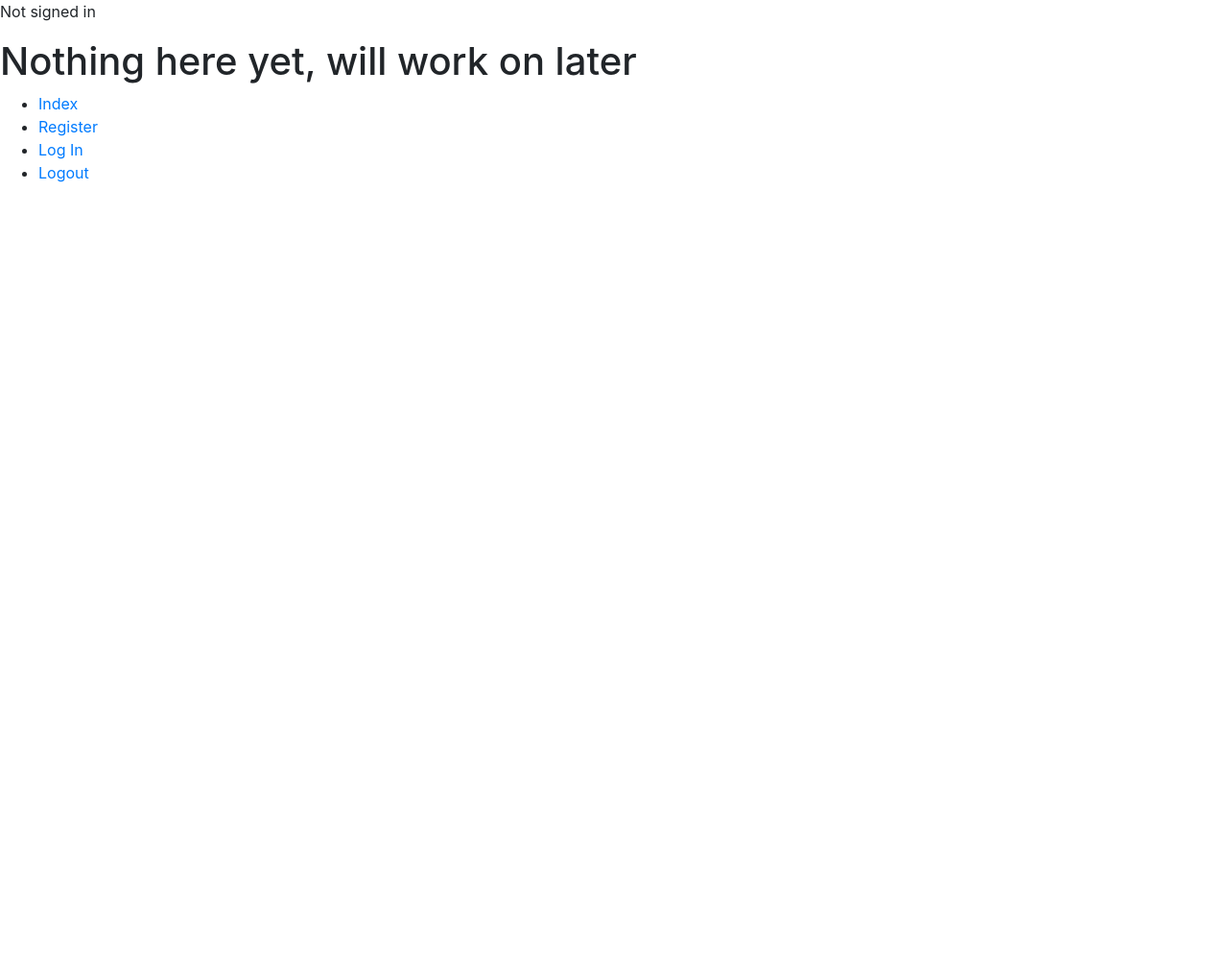
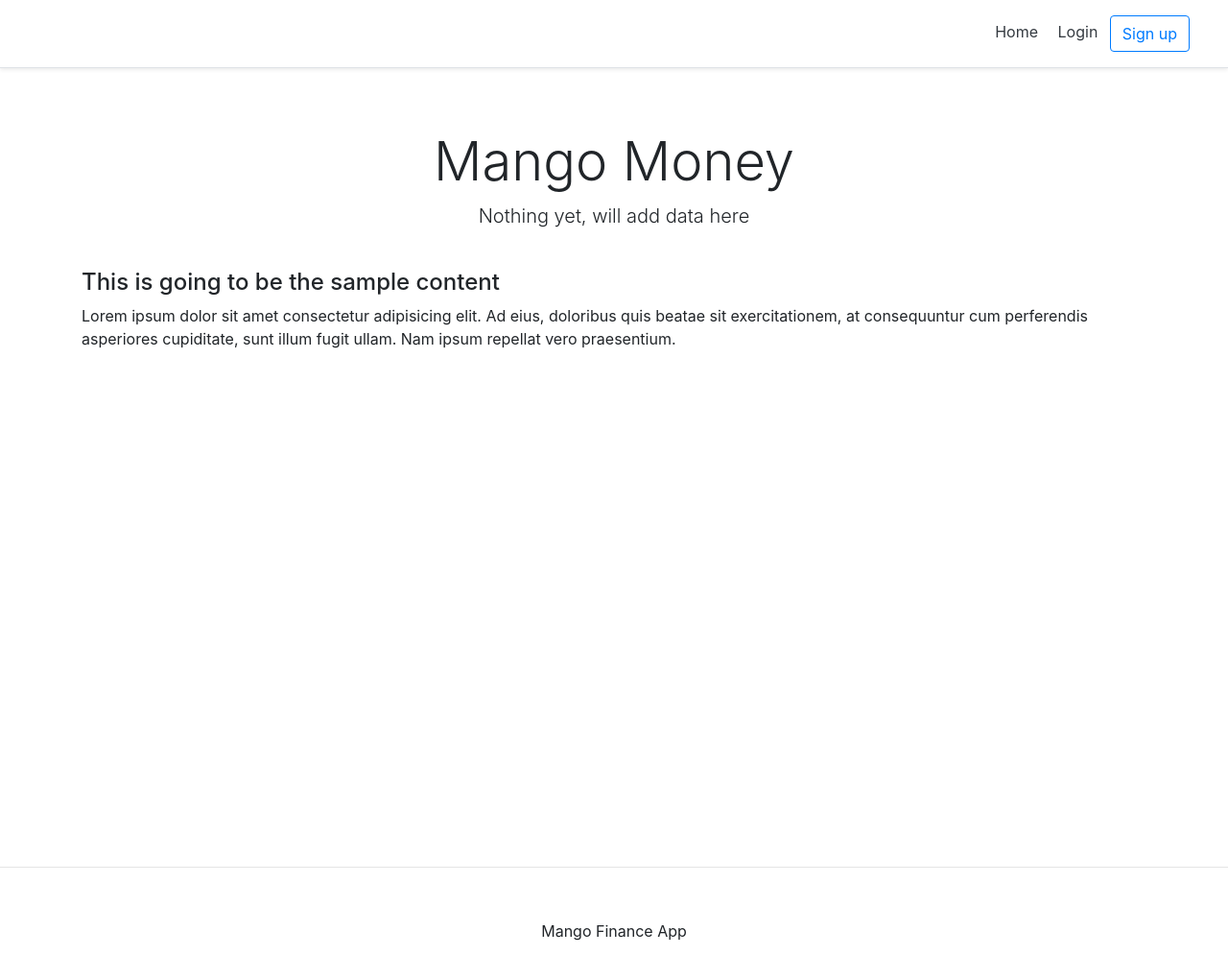
Before and after one commit to papertran/Mango, a Django app: page / in a window 1280 px wide. Shown: the whole page at 96% size. Before the commit the page ends 190 px from the top, so only its background shows below. Run offline with Django 3.2, Linux system fonts and the light colour scheme; some libraries are stand-ins or nearby versions.

Commit message:
stole bootstrap template

```diff
--- a/templates/mango/base.html
+++ b/templates/mango/base.html
@@ -4,40 +4,29 @@
 <html lang="en">
   <head>
     <!-- Required meta tags -->
-    <meta charset="utf-8">
-    <meta name="viewport" content="width=device-width, initial-scale=1, shrink-to-fit=no">
-
-    <!-- Bootstrap CSS -->
-    <link rel="stylesheet" href="https://stackpath.bootstrapcdn.com/bootstrap/4.3.1/css/bootstrap.min.css" integrity="sha384-ggOyR0iXCbMQv3Xipma34MD+dH/1fQ784/j6cY/iJTQUOhcWr7x9JvoRxT2MZw1T" crossorigin="anonymous">
-
-    <title>
-        Mango {% block title_block %} {% endblock %}
-
-    </title>
+  <meta charset="utf-8">
+  <meta name="viewport" content="width=device-width, initial-scale=1, shrink-to-fit=no">
+    <title>Mango</title>
+    {% include 'snippets/header.html' %}
   </head>
   <body>
-    {% if request.user.is_authenticated %}
-      <p>Hello, {{ request.user.username }} </p>
-    {% else %}
-      <p>Not signed in</p>
-    {% endif %}
-    {% block body_block %}
-    {% endblock %}
 
-    <div>
-        <ul>
+    <!-- Body -->
+    <style type="text/css">
+      .main{
+        min-height: 100vh;
+        height: 100%;
+      }
+    </style>
+    <div class="main">
+      {% block body_block %}
 
-            <li><a href="{% url 'mango:index' %}">Index</a></li>
-            <li><a href="{% url 'mango:register' %}">Register</a></li>
-            <li><a href="{% url 'mango:login' %}"> Log In </a></li>
-            <li><a href="{% url 'mango:logout' %}"> Logout </a></li>
+      {% endblock %}
+    </div>
 
-        </ul>
-    </div>
-    <!-- Optional JavaScript -->
-    <!-- jQuery first, then Popper.js, then Bootstrap JS -->
-    <script src="https://code.jquery.com/jquery-3.3.1.slim.min.js" integrity="sha384-q8i/X+965DzO0rT7abK41JStQIAqVgRVzpbzo5smXKp4YfRvH+8abtTE1Pi6jizo" crossorigin="anonymous"></script>
-    <script src="https://cdnjs.cloudflare.com/ajax/libs/popper.js/1.14.7/umd/popper.min.js" integrity="sha384-UO2eT0CpHqdSJQ6hJty5KVphtPhzWj9WO1clHTMGa3JDZwrnQq4sF86dIHNDz0W1" crossorigin="anonymous"></script>
-    <script src="https://stackpath.bootstrapcdn.com/bootstrap/4.3.1/js/bootstrap.min.js" integrity="sha384-JjSmVgyd0p3pXB1rRibZUAYoIIy6OrQ6VrjIEaFf/nJGzIxFDsf4x0xIM+B07jRM" crossorigin="anonymous"></script>
+    <!-- End Body -->
+
+    {% include 'snippets/footer.html' %}
+
   </body>
 </html>
--- a/templates/mango/index.html
+++ b/templates/mango/index.html
@@ -1,10 +1,20 @@
 {% extends 'mango/base.html' %}
 {% load staticfiles %}
 
-{% block title_block %}
-    Homepage
+{% block body_block %}
+
+<div class="pricing-header px-3 py-3 pt-md-5 pb-md-4 mx-auto text-center">
+        <h1 class="display-4">Mango Money</h1>
+        <p class="lead">
+            Nothing yet, will add data here
+        </p>
+</div>
+
+<div class="container">
+    <!-- Flex Box -->
+    <div class="d-flex flex-column">
+        <h4>This is going to be the sample content</h4>
+        <p>Lorem ipsum dolor sit amet consectetur adipisicing elit. Ad eius, doloribus quis beatae sit exercitationem, at consequuntur cum perferendis asperiores cupiditate, sunt illum fugit ullam. Nam ipsum repellat vero praesentium.</p>
+    </div>
+</div>
 {% endblock %}
-
-{% block body_block %}
-    <h1>Nothing here yet, will work on later</h1>
-{% endblock %}
--- a/templates/mango/login.html
+++ b/templates/mango/login.html
@@ -1,9 +1,6 @@
 {% extends 'mango/base.html' %}
 {% load staticfiles %}
 
-{% block title_block %}
-    Login
-{% endblock %}
 
 {% block body_block %}
 <form method="POST">
--- a/templates/mango/register.html
+++ b/templates/mango/register.html
@@ -1,9 +1,6 @@
 {% extends 'mango/base.html' %}
 {% load staticfiles %}
 
-{% block title_block %}
-    Register
-{% endblock %}
 
 {% block body_block %}
 <form method="POST">
--- /dev/null
+++ b/templates/snippets/footer.html
@@ -0,0 +1,18 @@
+<style type="text/css">
+    .footer{
+        min-height: 100px;
+    }
+</style>
+
+<!-- footer -->
+<hr>
+<div class="d-flex flex-row align-items-center footer">
+    <p class="m-auto">Mango Finance App</p>
+</div>
+<!-- footer end -->
+
+<!-- Optional JavaScript -->
+<!-- jQuery first, then Popper.js, then Bootstrap JS -->
+<script src="https://code.jquery.com/jquery-3.3.1.slim.min.js" integrity="sha384-q8i/X+965DzO0rT7abK41JStQIAqVgRVzpbzo5smXKp4YfRvH+8abtTE1Pi6jizo" crossorigin="anonymous"></script>
+<script src="https://cdnjs.cloudflare.com/ajax/libs/popper.js/1.14.7/umd/popper.min.js" integrity="sha384-UO2eT0CpHqdSJQ6hJty5KVphtPhzWj9WO1clHTMGa3JDZwrnQq4sF86dIHNDz0W1" crossorigin="anonymous"></script>
+<script src="https://stackpath.bootstrapcdn.com/bootstrap/4.3.1/js/bootstrap.min.js" integrity="sha384-JjSmVgyd0p3pXB1rRibZUAYoIIy6OrQ6VrjIEaFf/nJGzIxFDsf4x0xIM+B07jRM" crossorigin="anonymous"></script>
--- /dev/null
+++ b/templates/snippets/header.html
@@ -0,0 +1,45 @@
+
+<!-- Bootstrap CSS -->
+
+<link rel="stylesheet" href="https://stackpath.bootstrapcdn.com/bootstrap/4.3.1/css/bootstrap.min.css" integrity="sha384-ggOyR0iXCbMQv3Xipma34MD+dH/1fQ784/j6cY/iJTQUOhcWr7x9JvoRxT2MZw1T" crossorigin="anonymous">
+
+
+<style type="text/css">
+    @media (min-width: 768px) {
+    html {
+        font-size: 16px;
+    }
+    }
+    .container {    <a class="btn btn-outline-primary" href="{% url 'mango:register' %}">Sign up</a>
+
+    max-width: 960px;
+    }
+    .pricing-header {
+    max-width: 700px;
+    }
+    .card-deck .card {
+    min-width: 220px;
+    }
+</style>
+<div class="d-flex flex-column flex-md-row align-items-center p-3 px-md-4 mb-3 bg-white border-bottom shadow-sm">
+    <h5 class="my-0 mr-md-auto font-weight-normal">
+        {% if request.user.is_authenticated %}
+            <p class="p-2 text-dark">Hello, {{ request.user.username }}</p>
+        {% endif %}</h5>
+    <nav class="my-2 my-md-0 mr-md-3">
+        {% if request.user.is_authenticated %}
+            <a class="p-2 text-dark" href="{% url 'mango:index' %}">Home</a>
+            <a class="p-2 text-dark" href="{% url 'mango:logout' %}">Logout</a>
+        {% else %}
+            <a class="p-2 text-dark" href="{% url 'mango:index' %}">Home</a>
+            <a class="p-2 text-dark" href="{% url 'mango:login' %}">Login</a>
+            <a class="btn btn-outline-primary" href="{% url 'mango:register' %}">Sign up</a>
+        {% endif %}
+    </nav>
+</div>
+
+
+
+<title>
+    Mango {% block title_block %} {% endblock %}
+</title>
```
Also changed, not shown: db.sqlite3.
